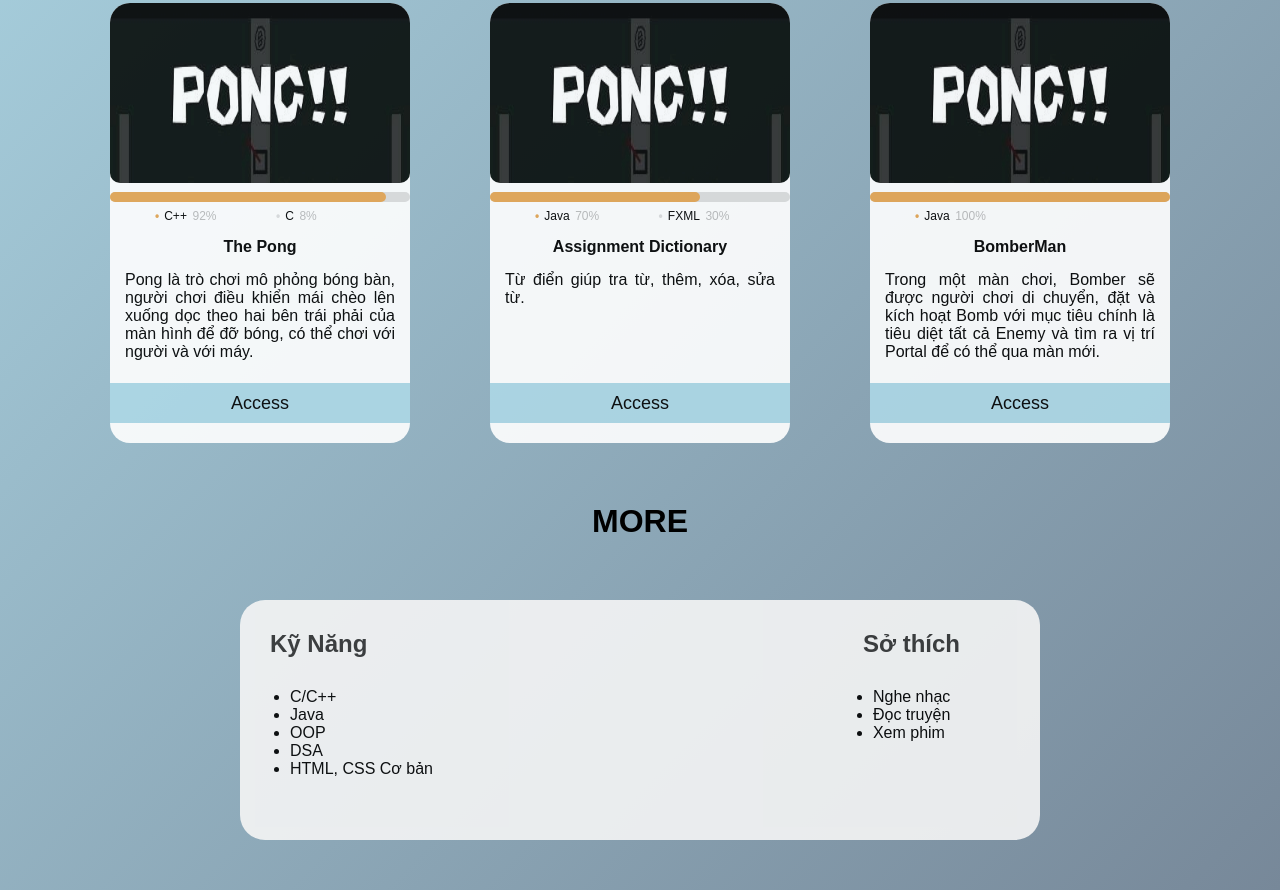
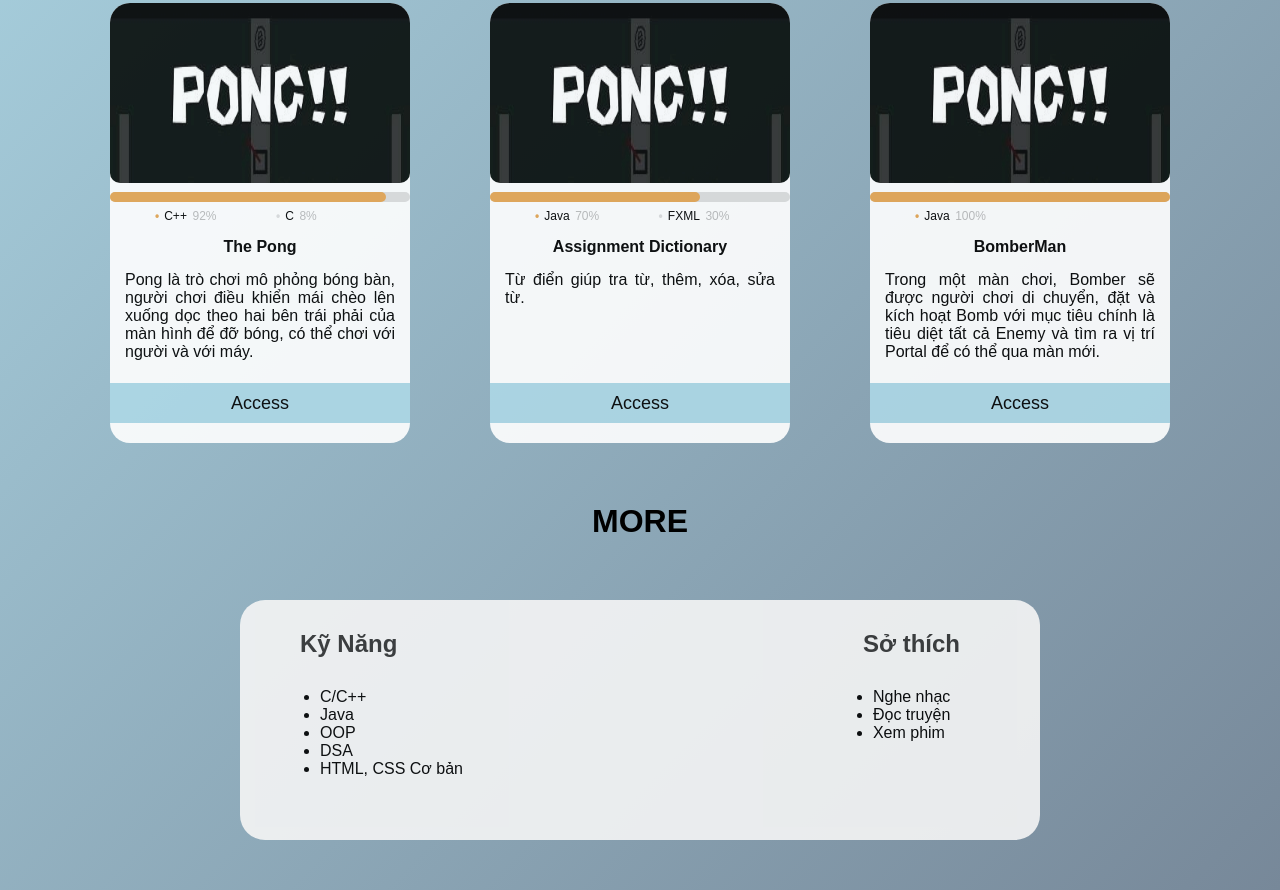
Before and after one commit to Q-Ice/SETest, a plain HTML site: page index.html in a window 1280 px wide. Shown: the part 444-1334 px from the top of the page. Drawn offline with Linux system fonts and the light colour scheme.

Commit message:
Update main.css

```diff
--- a/assets/css/main.css
+++ b/assets/css/main.css
@@ -190,10 +190,11 @@ body {
 .title-skill {
     color: #333;
     margin: 30px;
+    margin-left: 60px;
 }
 
 .list-skill {
-    margin-left: 50px;
+   margin-left: 80px;
 }
 
 .title-hobby {
```
